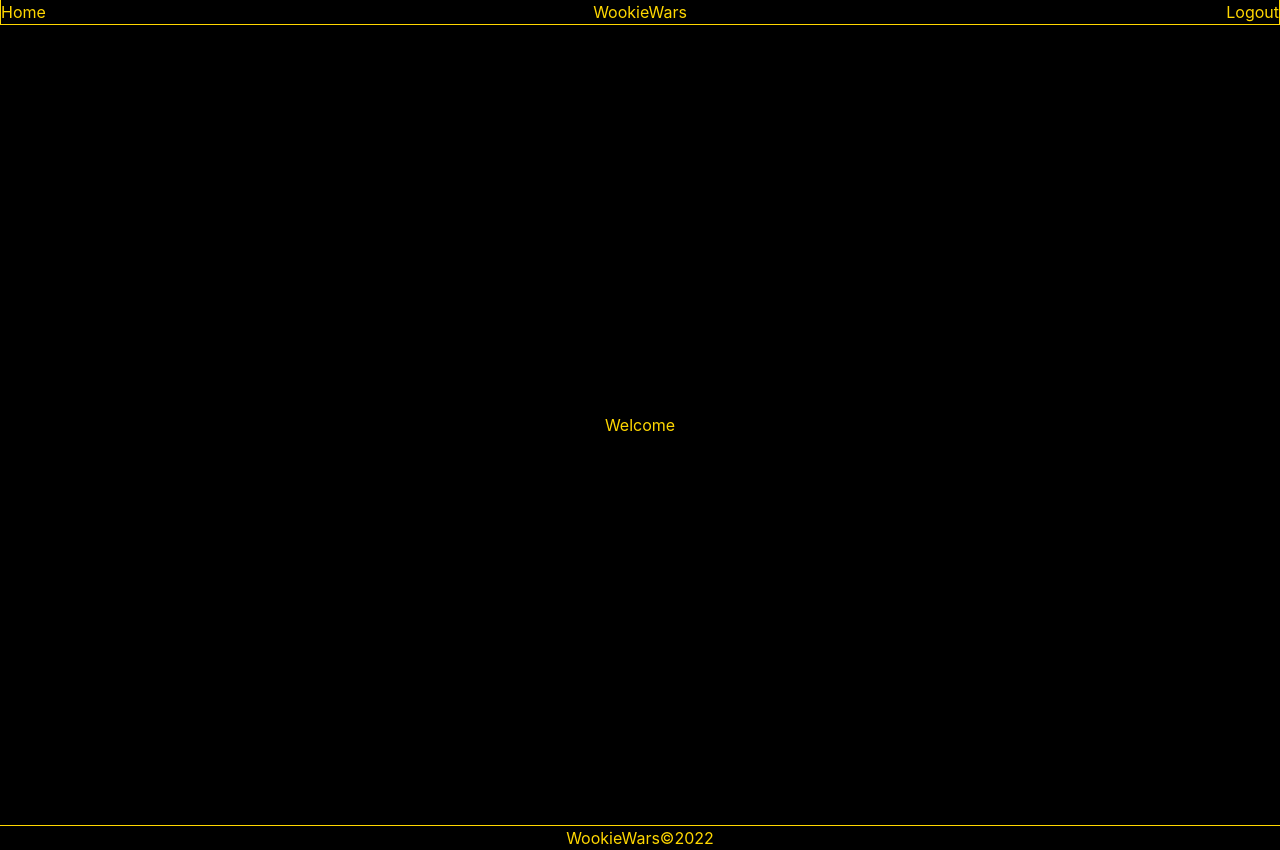
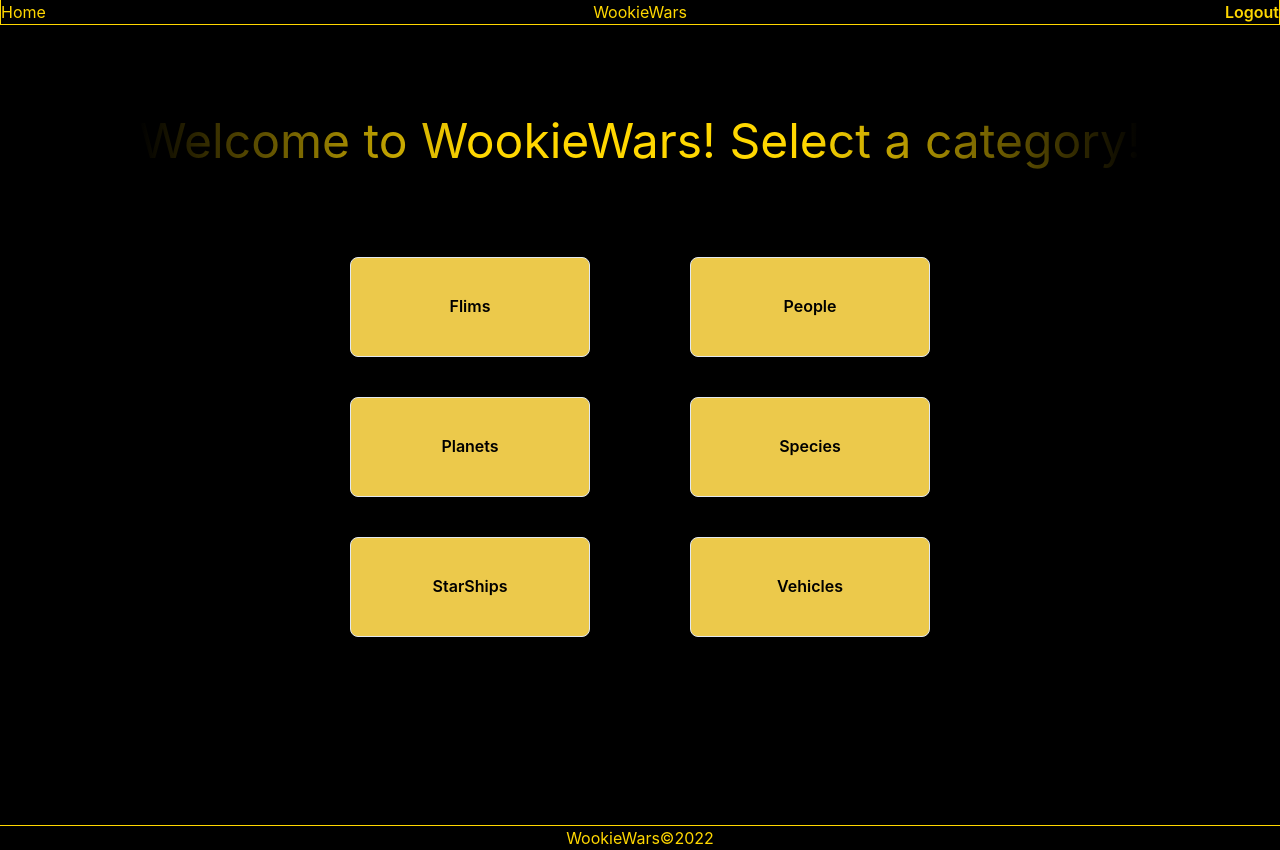
Before and after one commit to Shoreasg/WookieeWarsFE, a Next.js app: page /welcome in a window 1280 px wide. Built offline with nearby package versions, Linux system fonts and the light colour scheme.

Commit message:
Welcome page done

```diff
--- a/components/Layout/Header.js
+++ b/components/Layout/Header.js
@@ -1,7 +1,44 @@
-import { Box, Flex } from '@chakra-ui/react'
+import { Box, Button, Flex, useToast } from '@chakra-ui/react'
+import axios from 'axios'
 import Link from 'next/link'
+import { useRouter } from "next/router";
 
 const Header = (children) => {
+  const toast = useToast();
+  const router = useRouter();
+  const handleLogOut = async () => {
+    await axios.delete(`${process.env.NEXT_PUBLIC_backendURL}/logout`,
+      { withCredetnials: true }).then((res) => {
+        if (res.status === 200) {
+          toast({
+            title: "Successfully logged Out",
+            status: "success",
+            duration: 9000,
+            isClosable: true,
+          })
+          router.push('/');
+
+        }
+        else {
+          toast({
+            title: "Error logging Out",
+            status: "error",
+            duration: 9000,
+            isClosable: true,
+          })
+        }
+      }).catch((err) => {
+        if (err) {
+
+          toast({
+            title: "Error logging Out",
+            status: "error",
+            duration: 9000,
+            isClosable: true,
+          })
+        }
+      })
+  }
 
   return (
     <>
@@ -15,7 +52,9 @@
           WookieWars
         </Box>
         <Box bg='black' w='100%' textAlign={"right"} color='Gold' border='1px' borderLeft="0px" borderTop="0px">
-          Logout
+          <Button variant='link' color="gold" onClick={handleLogOut}>
+            Logout
+          </Button>
         </Box>
       </Flex> : ""}
     </>
--- /dev/null
+++ b/components/WelcomePage/CategoryCards.js
@@ -0,0 +1,58 @@
+import { Box, Button, Center, SimpleGrid } from "@chakra-ui/react"
+import Link from "next/link"
+
+
+const CategoryCards = () => {
+    return (
+        <Center>
+            <Box w="80vh" >
+                <SimpleGrid columns={2} spacing={10} textAlign="center">
+                    <Center>
+                        <Link href="/flims">
+                            <Button w='80%' h="100px" borderWidth='1px' borderRadius='lg' colorScheme="yellow">
+                                Flims
+                            </Button>
+                        </Link>
+                    </Center>
+                    <Center>
+                        <Link href="/people">
+                            <Button w='80%' h="100px" borderWidth='1px' borderRadius='lg' colorScheme="yellow">
+                                People
+                            </Button>
+                        </Link>
+                    </Center>
+                    <Center>
+                        <Link href="/planets">
+                            <Button w='80%' h="100px" borderWidth='1px' borderRadius='lg' colorScheme="yellow">
+                                Planets
+                            </Button>
+                        </Link>
+                    </Center>
+                    <Center>
+                        <Link href="/species">
+                            <Button w='80%' h="100px" borderWidth='1px' borderRadius='lg' colorScheme="yellow">
+                                Species
+                            </Button>
+                        </Link>
+                    </Center>
+                    <Center>
+                        <Link href="/starships">
+                            <Button w='80%' h="100px" borderWidth='1px' borderRadius='lg' colorScheme="yellow">
+                                StarShips
+                            </Button>
+                        </Link>
+                    </Center>
+                    <Center>
+                        <Link href="/vehicles">
+                            <Button w='80%' h="100px" borderWidth='1px' borderRadius='lg' colorScheme="yellow">
+                                Vehicles
+                            </Button>
+                        </Link>
+                    </Center>
+                </SimpleGrid>
+            </Box>
+
+        </Center>
+    )
+}
+export default CategoryCards
--- /dev/null
+++ b/components/WelcomePage/WelcomeText.js
@@ -0,0 +1,16 @@
+import { Box, Center, Text } from "@chakra-ui/react"
+
+const WelcomeText = () => {
+    return (
+        <>
+            <Center>
+                <Box textAlign={"center"}  mt="20" mb="20">
+                    <Text fontSize="5xl" bgGradient='linear(to-l,black,gold,gold,black)' bgClip='text'>
+                        Welcome to WookieWars! Select a category!
+                    </Text>
+                </Box>
+            </Center>
+        </>
+    )
+}
+export default WelcomeText
--- a/pages/welcome.js
+++ b/pages/welcome.js
@@ -1,13 +1,16 @@
-import { Center } from "@chakra-ui/react"
+import { Box } from "@chakra-ui/react"
+import CategoryCards from "../components/WelcomePage/CategoryCards"
 import Header from "../components/Layout/Header"
+import WelcomeText from "../components/WelcomePage/WelcomeText"
 
 const Welcome = () => {
     return (
         <>
             <Header Loggedin={true} />
-            <Center bg='black' h='100vh' color='gold'>
-                Welcome
-            </Center>
+            <Box bg='black' h='100vh' color='gold' >
+              <WelcomeText/>
+              <CategoryCards/>
+            </Box>
         </>
     )
 
```
